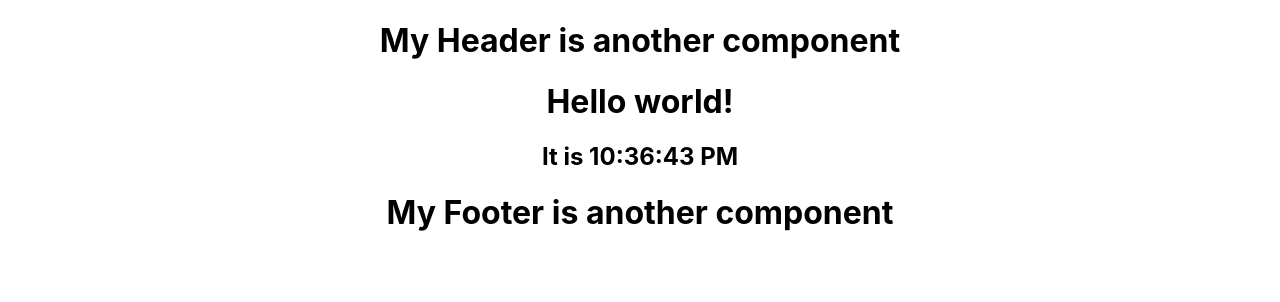
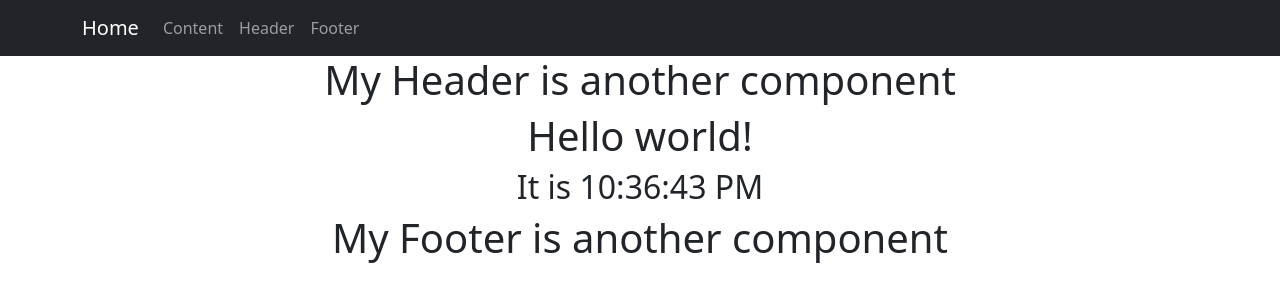
Before and after one commit to FlamboyantSlowpoke/DataRepresentationLabs, a React (Create React App) app in the folder Lab2/: page / in a window 1280 px wide. Shown: the top 302 px of the page. Built offline with nearby package versions, Linux system fonts and the light colour scheme.

Commit message:
Updated Lab2 E5 (a) (b)

```diff
--- a/Lab2/package.json
+++ b/Lab2/package.json
@@ -6,7 +6,9 @@
     "@testing-library/jest-dom": "^5.17.0",
     "@testing-library/react": "^13.4.0",
     "@testing-library/user-event": "^13.5.0",
+    "bootstrap": "^5.3.2",
     "react": "^18.2.0",
+    "react-bootstrap": "^2.9.0",
     "react-dom": "^18.2.0",
     "react-scripts": "5.0.1",
     "web-vitals": "^2.1.4"
--- a/Lab2/src/App.js
+++ b/Lab2/src/App.js
@@ -1,16 +1,41 @@
 
 import './App.css';
+import React from 'react';
 // import Header from './components/header';
 import Header from './components/header';
 import Footer from './components/footer';
 import Content from './components/content';
+
+
+
+import 'bootstrap/dist/css/bootstrap.min.css';
+
+import Container from 'react-bootstrap/Container';
+import Nav from 'react-bootstrap/Nav';
+import Navbar from 'react-bootstrap/Navbar';
+
+
 function App() {
   return (
+    <>
+     <Navbar bg="dark" data-bs-theme="dark">
+        <Container>
+          <Navbar.Brand href="#home">Home</Navbar.Brand>
+          <Nav className="me-auto">
+            <Nav.Link href="#Content">Content</Nav.Link>
+            <Nav.Link href="#Header">Header</Nav.Link>
+            <Nav.Link href="#Footer">Footer</Nav.Link>
+          </Nav>
+        </Container>
+      </Navbar>
     <div className="App">
+
+      {/* //calls on compenents to be displayed */}
       <Header />
       <Content />
       <Footer />
     </div>
+    </>
   );
 }
 
```
Also changed, not shown: 1 other file (tests, documents, lock files or other folders).
